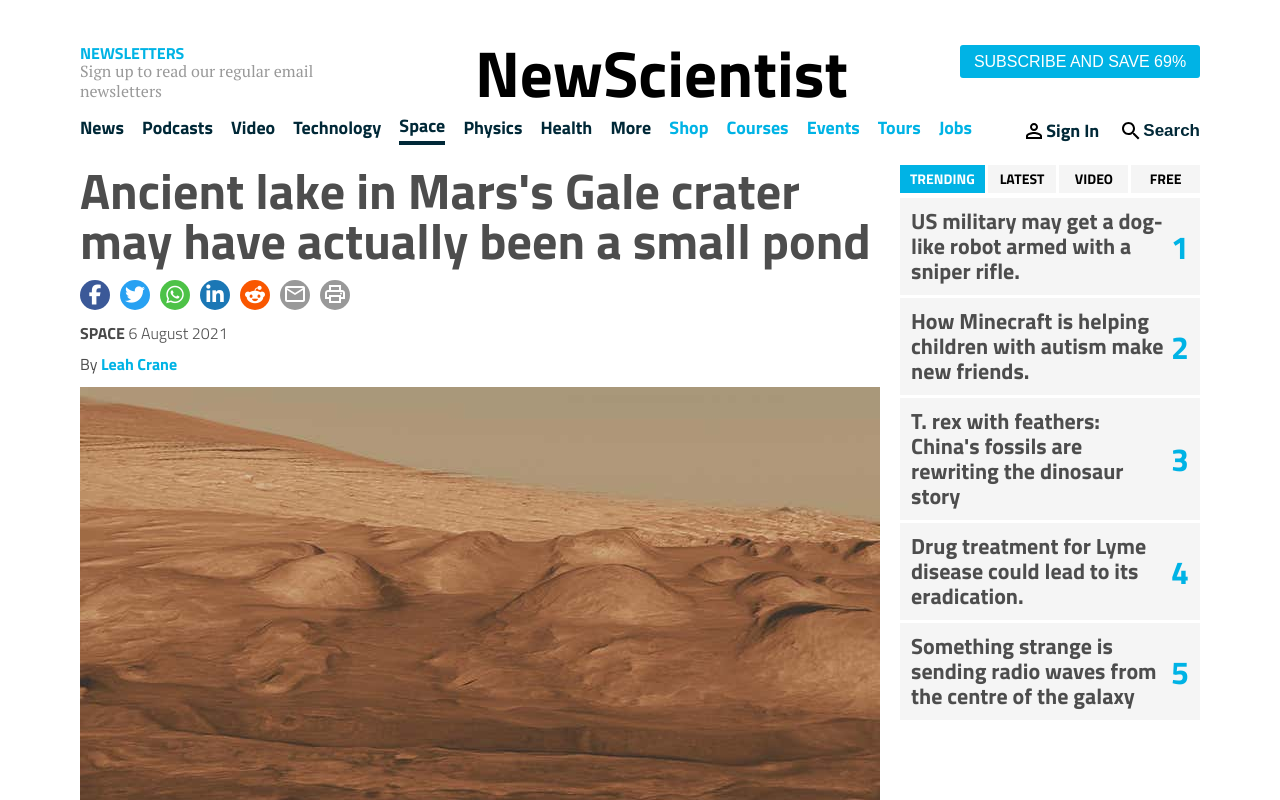
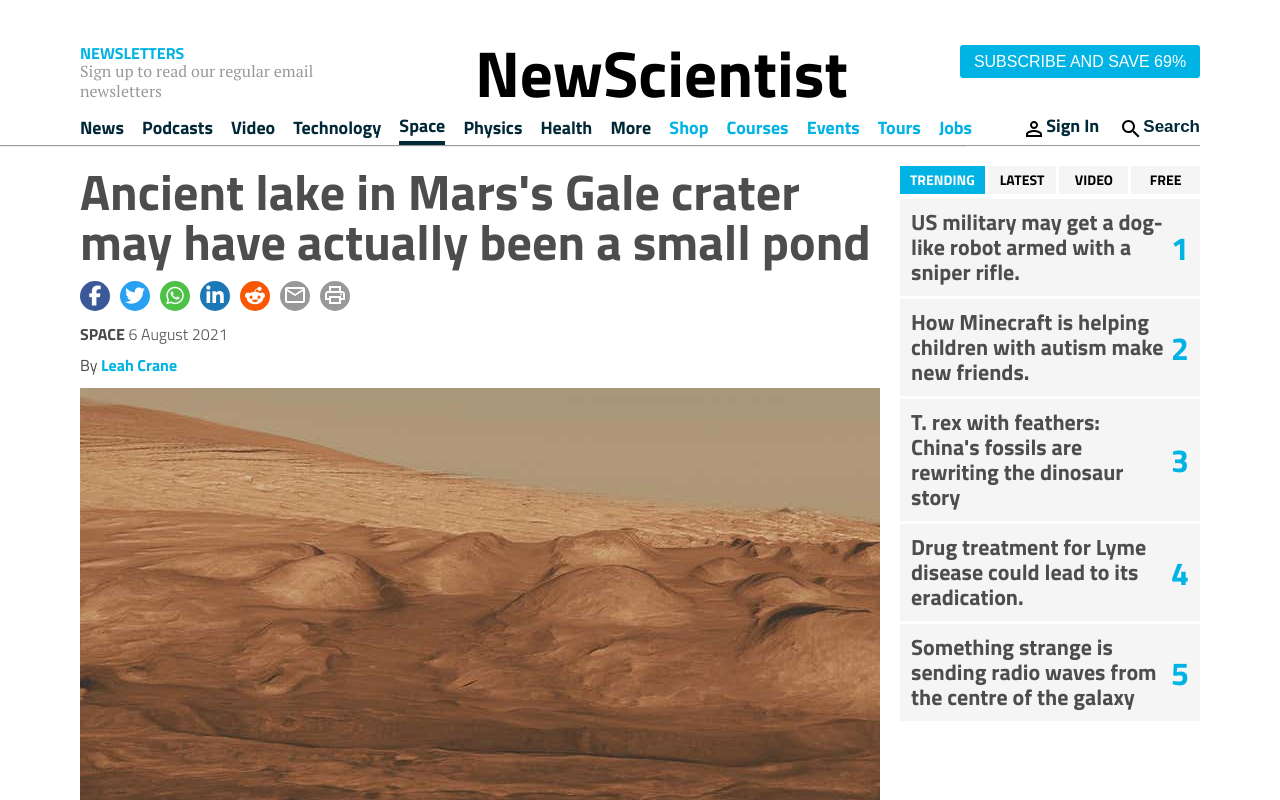
Before and after one commit to turbulentPanda/cssPositioningProject, a plain HTML site: page index.html in a window 1280 px wide. Shown: the top 800 px of the page. Drawn offline with Linux system fonts and the light colour scheme.

Commit message:
Added horizontal rule across top of page

```diff
--- a/index.html
+++ b/index.html
@@ -59,6 +59,7 @@
                         Search
                     </button>
                 </div>
+                <hr id="horizontal-line">
             </div>
         </header>
         <main id="main">
--- a/styles.css
+++ b/styles.css
@@ -63,6 +63,7 @@ table {
 body {
 	height: 100vh;
 	width: 100vw;
+	overflow-x: hidden;
 }
 
 .page-container	{
@@ -80,7 +81,16 @@ body {
 }
 
 /*************** Header ****************/
+#horizontal-line {
+	position: absolute;
+	top: 105px;
+	left: -35%;
+	width: 100vw;
+}
 #header {
+	align-items: start;
+	background: #fff;
+	border-bottom: 1px solid #999;
 	display: grid;
 	font-family: 'Titillium Web', Helvetica, sans-serif;
 	gap: 12px;
@@ -88,6 +98,8 @@ body {
 	grid-template-areas:
 		"new-scientist-banner"
 		"navigation";
+	position: sticky;
+	top: 0;
 }
 
 #header * {
@@ -159,6 +171,8 @@ body {
 	grid-template-areas:
 		"navbar   signin";
 	grid-template-columns: 1fr max-content;
+	height: 100%;
+
 }
 .navbar > ul {
 	align-items: center;
@@ -204,7 +218,7 @@ body {
 	grid-template-columns: max-content max-content;
 	font-size: 18px;
 	font-weight: 700;
-	place-items: center;
+	place-items: start center;
 	text-decoration: none;
 }
 
```
